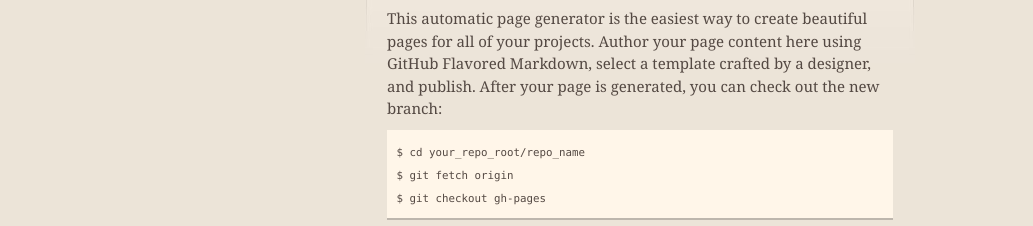
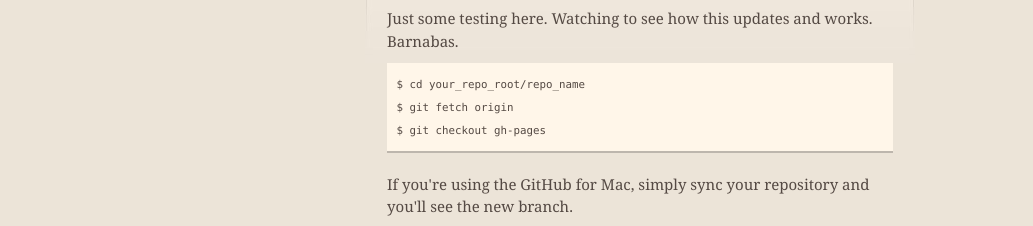
Before and after one commit to dansully/dansully.github.io, a plain HTML site: page index.html in a window 1280 px wide. Shown: the part 282-508 px from the top of the page, without its empty margins (0-1033 px from the left). Drawn offline with nearby package versions, Linux system fonts and the light colour scheme.

Commit message:
Updated index.html

```diff
--- a/index.html
+++ b/index.html
@@ -48,7 +48,7 @@
         <h3>
 <a id="welcome-to-github-pages" class="anchor" href="#welcome-to-github-pages" aria-hidden="true"><span class="octicon octicon-link"></span></a>Welcome to GitHub Pages.</h3>
 
-<p>This automatic page generator is the easiest way to create beautiful pages for all of your projects. Author your page content here using GitHub Flavored Markdown, select a template crafted by a designer, and publish. After your page is generated, you can check out the new branch:</p>
+<p>Just some testing here. Watching to see how this updates and works. Barnabas. </p>
 
 <pre><code>$ cd your_repo_root/repo_name
 $ git fetch origin
```
